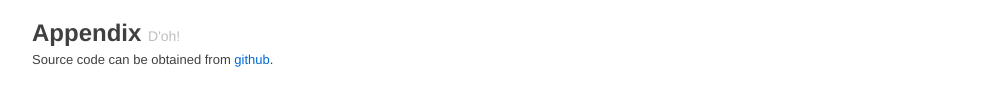
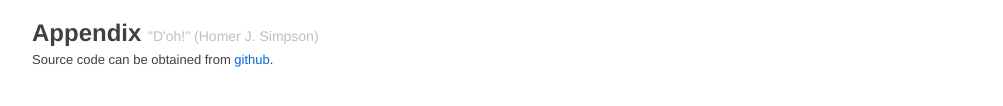
Before and after one commit to BogdanSorlea/SentimentAnalysisSDM, a plain HTML site: page website/extending_labmt.html in a window 1280 px wide. Shown: the part 5408-5514 px from the top of the page, without its empty margins (138-1141 px from the left). Drawn offline with Linux system fonts and the light colour scheme.

Commit message:
Final version for web documentation of Extension for LabMT part. Added a bit of 'sugaring'.

```diff
--- a/website/extending_labmt.html
+++ b/website/extending_labmt.html
@@ -166,7 +166,7 @@
             <li>review stop word list and improve it</li>
           </ul>
         </p>
-        <h2 id="6">Appendix <small>D'oh!</small></h2>
+        <h2 id="6">Appendix <small>"D'oh!" (Homer J. Simpson)</small></h2>
         <p>
           Source code can be obtained from <a href="https://github.com/BogdanSorlea/SentimentAnalysisSDM">github</a>.
         </p>
```
